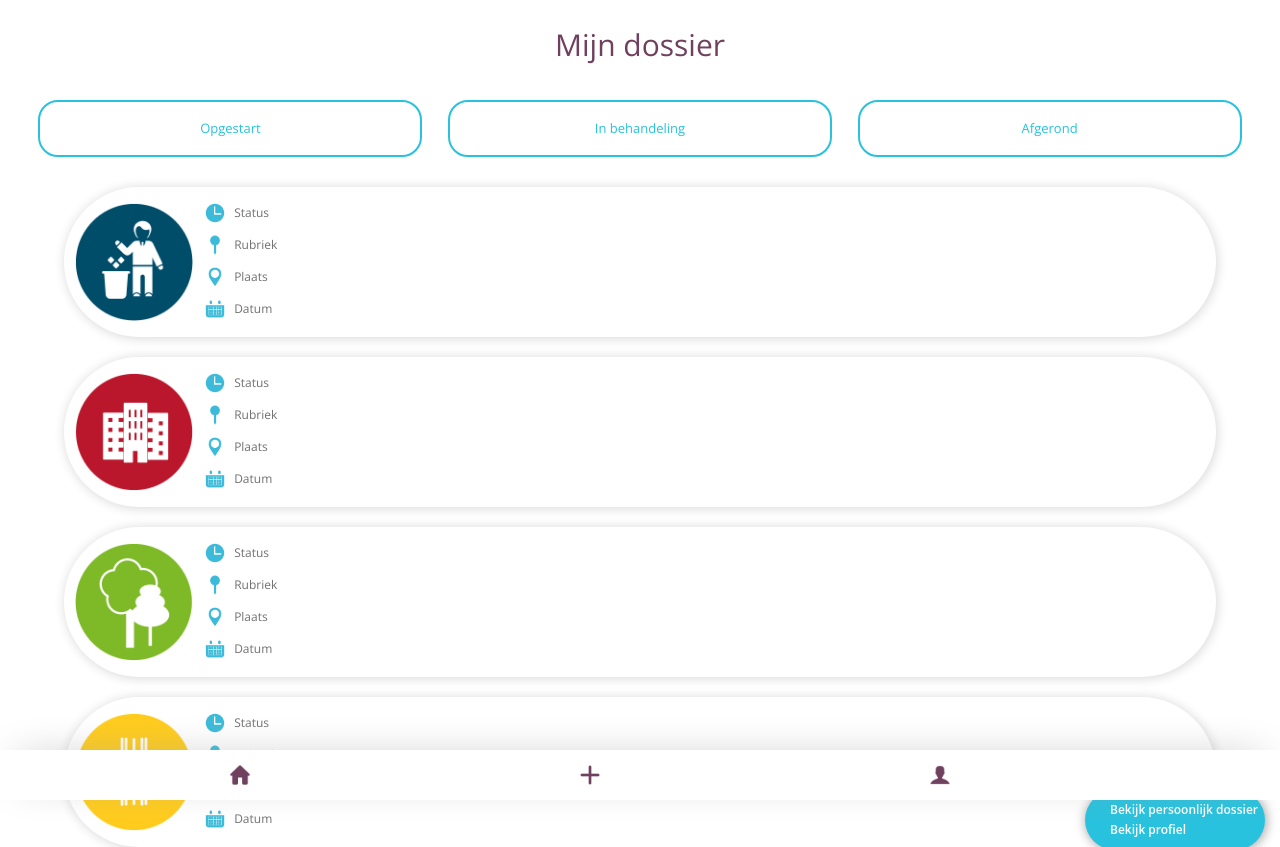
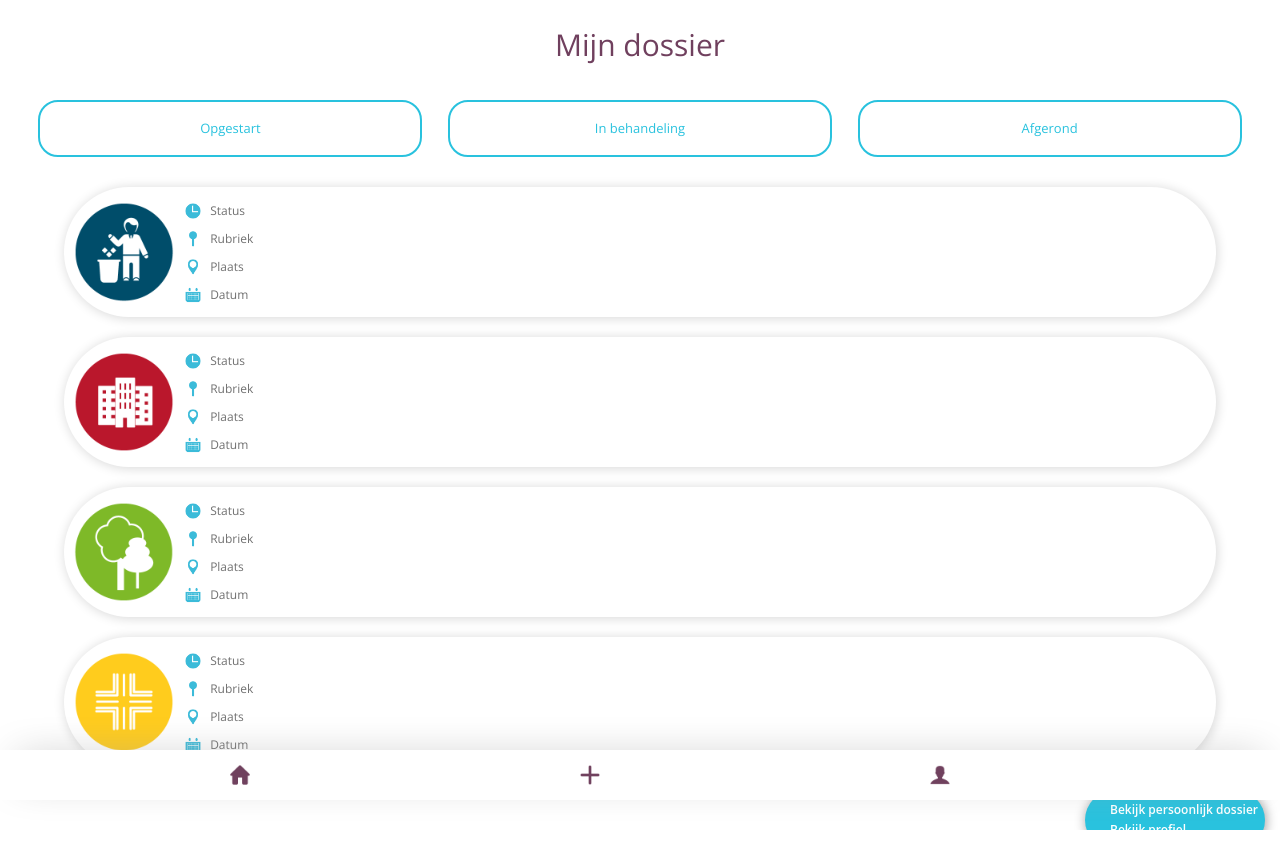
Before and after one commit to ilonaVS/pinme, a PHP site: page /dossier.php in a window 1280 px wide. Run offline with PHP 8.4, Linux system fonts and the light colour scheme.

Commit message:
CSS dossier

```diff
--- a/css/style.css
+++ b/css/style.css
@@ -712,7 +712,7 @@ textarea{
 }
 .dossier{
     width: 90%;
-    height:150px;
+    height:130px;
 	margin:20px 5%;
     padding-left:10px;
     padding-top:15px;
@@ -730,13 +730,13 @@ textarea{
     vertical-align: middle;
 }
 .dossier_info img{
-    width:22px;
-    height:22px;
+    width:18px;
+    height:18px;
     margin-right:5px;
 }
 .dossier .dossier_rubicon {
-    width:120px;
-    height:120px;
+    width:100px;
+    height:100px;
     float:left;
     margin-right:10px;
 }
```
